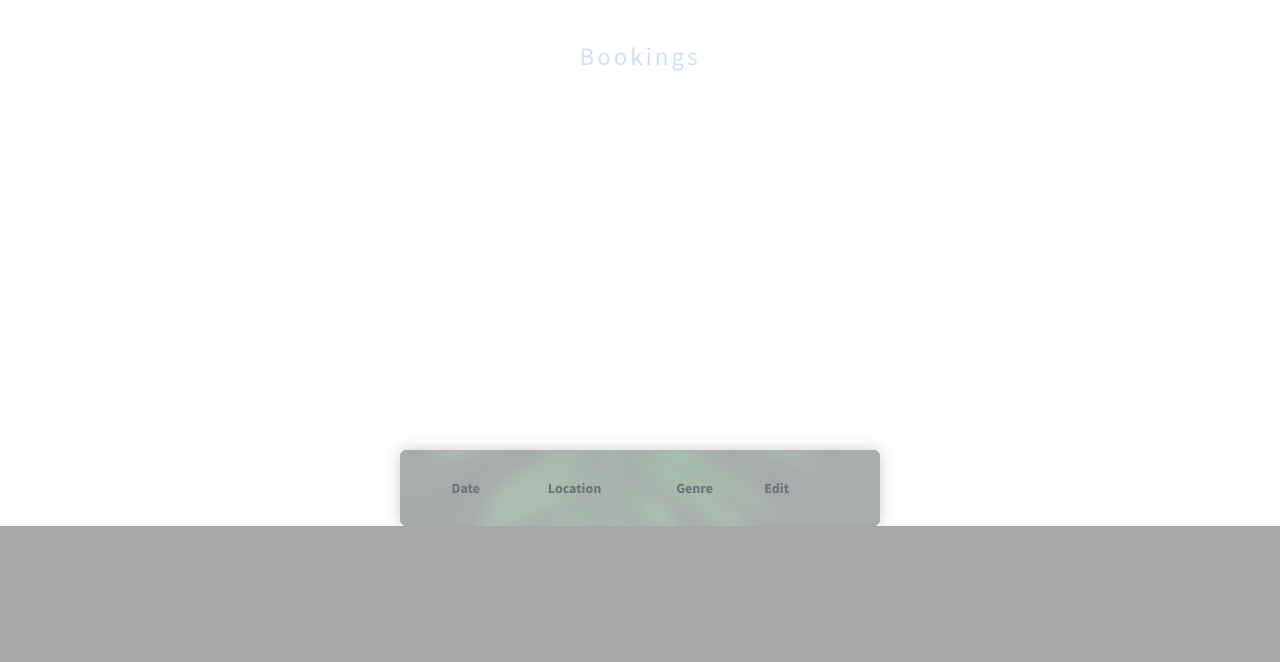
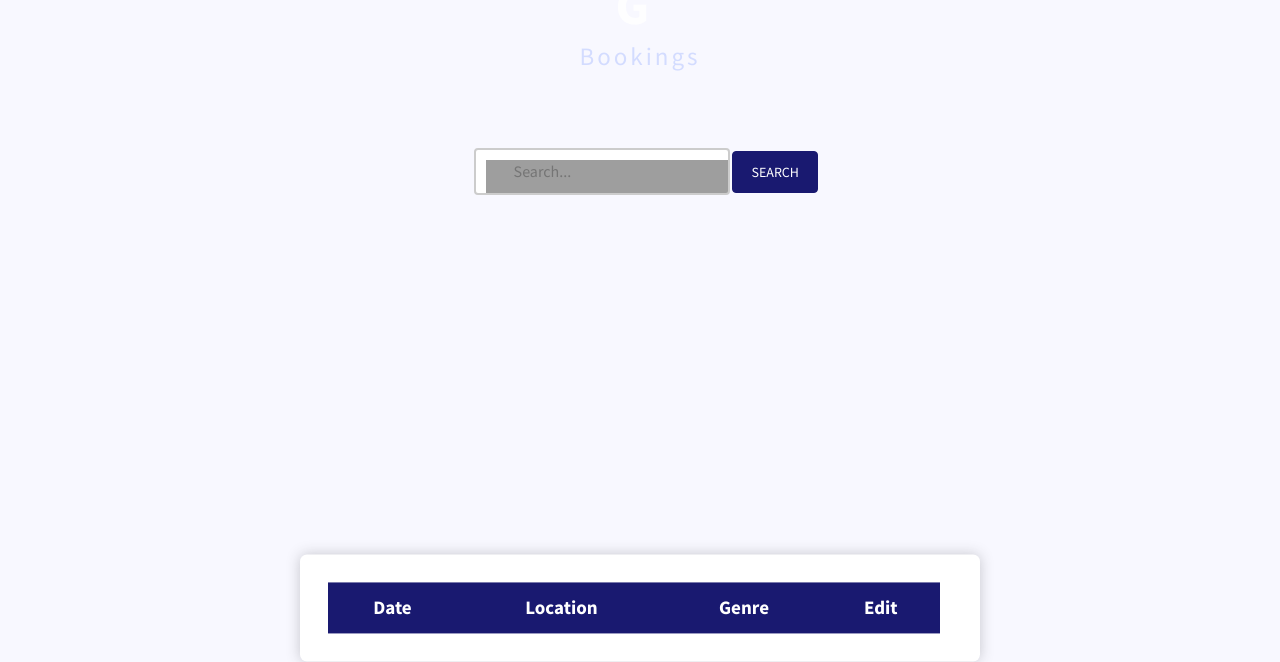
Before and after one commit to kirigokaranja/Photography, a PHP site: page /bookings.php in a window 1280 px wide. Shown: the part 552-1214 px from the top of the page. Before the commit the page ends 1078 px from the top, so only its background shows below. Run offline with PHP 8.4, Linux system fonts and the light colour scheme; a user stored in the database is signed in; data comes from the database, SQL or seed files in the repository; tables that the repository leaves empty or names only in its code hold one stand-in row (values such as "Sample post"); lists and menus that the app fills with data are empty; some libraries are stand-ins or nearby versions; grey boxes are pictures that could not be loaded.

Commit message:
booking changes made

```diff
--- a/book_action.php
+++ b/book_action.php
@@ -13,15 +13,15 @@ $photographer = $_POST["photographer"];
 $genre = $_POST["genre"];
 $description = $_POST["description"];
 $custid = $_POST["custid"];
+$ph = explode(" ",$photographer);
 
-$s = "SELECT * FROM photographer WHERE name = '$photographer'";
+$s = "SELECT * FROM photographer WHERE firstName = '$ph[0]'";
 global $db;
 $res = $db->query($s) or trigger_error($db->error."[$s]");
 
 
 while($row = mysqli_fetch_array($res)) {
     $photid = $row['photoID'];
-
     $sql = "INSERT INTO `book`( `custID`, `event`, `date`, `location`, `description`, `photoID`) VALUES ('$custid', '$genre','$date', '$location', '$description','$photid')";
     global $db;
     $result = $db->query($sql) or trigger_error($db->error . "[$sql]");
@@ -71,7 +71,7 @@ while($row = mysqli_fetch_array($res)) {
             swal({title: "Error", text: "An Error Ocurred!", type: "error", timer: 1500, showConfirmButton: false});
             setTimeout(function () {
                 location.href = "book.php"
-            }, 1000);
+            }, 1000000);
         </script>
         <?php
 
--- a/book_edit.php
+++ b/book_edit.php
@@ -13,9 +13,9 @@ $photographer = $_POST["photographer"];
 $genre = $_POST["genre"];
 $description = $_POST["description"];
 $bookid = $_POST["bookid"];
+$ph = explode(" ",$photographer);
 
-
-$s = "SELECT * FROM photographer WHERE name = '$photographer'";
+$s = "SELECT * FROM photographer WHERE firstName = '$ph[0]'";
 global $db;
 $res = $db->query($s) or trigger_error($db->error."[$s]");
 
--- a/bookings.php
+++ b/bookings.php
@@ -51,11 +51,8 @@ while ($row = mysqli_fetch_array($res)) {
     $sname = $row['surname'];
 
     $custid = $row['custID'];
+    ?>
 
-    $sql = "SELECT * FROM book WHERE custID = '$custid'";
-    global $db;
-    $result = $db->query($sql) or trigger_error($db->error . "[$sql]");
-    ?>
     <section class="hero" role="banner">
 
         <!-- banner text -->
@@ -68,13 +65,7 @@ while ($row = mysqli_fetch_array($res)) {
                         <li><a href="notifications.php">Notifications</a></li>
                         <li><a href="personal.php">Personal Details</a></li>
                         <li><a href="gallery.php">Gallery</a></li>
-                        <div class="dropdown">
                         <li><a href="bookings.php">Bookings</a></li>
-                            <div class="dropdown-content">
-                                <a href="">Notifications</a>
-                                <a href="personal.php">Personal Details</a>
-                            </div>
-                        </div>
                         <li><a href="logout.php" class="btn btn-large">Logout</a></li>
 
                     </ul>
@@ -91,6 +82,30 @@ while ($row = mysqli_fetch_array($res)) {
             </div>
         </div>
     </section>
+<br>
+
+    <form action="bookings.php" method="get">
+
+        <input class="search" type="text" name="search" placeholder="Search..."/>
+        <input type="submit" value="Search" class="ssubmit">
+    </form>
+    <?php
+
+    $sql = "SELECT * FROM book WHERE custID = '$custid' ORDER BY bookID DESC ";
+if (isset($_GET['search'])) {
+    $search = $_GET['search'];
+    $sql = "SELECT * FROM book WHERE  event LIKE '%$search%' OR date LIKE '%$search%' OR location LIKE '%$search%'";
+
+if ($search !=null){
+    ?>
+<br><br> <button class="viewall" onclick="window.location.href='bookings.php'">View All</button>
+    <?php
+}
+}
+    global $db;
+    $result = $db->query($sql) or trigger_error($db->error . "[$sql]");
+
+    ?>
     <div class="container1">
         <table >
             <tr class="heading">
@@ -106,27 +121,44 @@ while ($row = mysqli_fetch_array($res)) {
                 $photographer = $row['photoID'];
                 $genre = $row['event'];
                 $id = $row['bookID'];
-
+                $status = $row['status'];
+                $pend = "pending";
                 ?>
                 <tr>
                     <td><?php echo $date;?></td>
                     <td><?php echo $location;?></td>
                     <td><?php echo $genre;?></td>
                     <td>
+                        <?php
+                        if ($status == $pend){
+                            ?>
                             <form action="view_bookings.php" method="post">
                                 <input type="hidden" value="<?php echo $id;?>" name="id">
                                 <input type="hidden" value="<?php echo $photographer; ?>" name="photographer">
-                    <button type="submit" class="submit">View</button>
+                                <button type="submit" class="submit">Edit</button>
                             </form>
+                            <?php
+                        }else{
+                            ?>
+                            <form action="view_bookings.php" method="post">
+                                <input type="hidden" value="<?php echo $id;?>" name="id">
+                                <input type="hidden" value="<?php echo $photographer; ?>" name="photographer">
+                                <button type="submit" class="submit" style="background-color: midnightblue;border-color: midnightblue;color: white">View</button>
+                            </form>
+                            <?php
+                        }
+                        ?>
+
                     </td>
                 </tr>
             <?php }?>
-        <?php }?>
+
         </table>
+
     </div>
     <footer style="height: 30%; background-color: transparent;"></footer>
 
-
+<?php }?>
 
 
 
--- a/css/booking1.css
+++ b/css/booking1.css
@@ -1,56 +1,35 @@
 body{
-    background-image: url("");
+    background-color: ghostwhite;
 
 }
 .container1{
+    background-color: white;
     border-radius: 0.5em;
     box-shadow: 0 0 1em 0 rgba(51,51,51,0.25);
     display: block;
-    max-width: 480px;
+    max-width: 680px;
     overflow: hidden;
     -webkit-transform: translate(-50%, -50%);
     -ms-transform: translate(-50%, -50%);
     transform: translate(-50%, -50%);
     padding: 2em;
     position: absolute;
-    top: 130%;
+    top: 145%;
     left: 50%;
     z-index: 1;
     width: 98%;
 }
-.container1:before{
-    background: url('../larm.jpg') center no-repeat;
-    background-size: cover;
-    content: '';
-    -webkit-filter: blur(10px);
-    filter: blur(10px);
-    height: 100vh;
-    position: absolute;
-    top: 50%;
-    left: 50%;
-    z-index: -1;
-    -webkit-transform: translate(-50%, -50%);
-    -ms-transform: translate(-50%, -50%);
-    transform: translate(-50%, -50%);
-    width: 100vw;
-}
-.container1:after{
-    background: rgba(255,255,255,0.6);
-    content: '';
-    display: block;
-    height: 100%;
-    position: absolute;
-    top: 0;
-    left: 0;
-    z-index: -1;
-    width: 100%;
-}
+
 table{
-    width: 90%;
+    width: 98%;
     text-align: center;
+    font-size: 19px;
 }
 th{
     text-align: center;
+    background-color: midnightblue;
+    padding: 12px 8px;
+    color: white;
 }
 td{
     text-align: center;
@@ -112,3 +91,38 @@ form button.submit:hover {
     .sidenav {padding-top: 15px;}
     .sidenav a {font-size: 18px;}
 }
+.search{
+    width: 20%;
+    border: 2px solid #ccc;
+    border-radius: 4px;
+    font-size: 16px;
+    background-color: white;
+    background-image: url('../images/searchicon2.png');
+    background-position: 10px 10px;
+    background-repeat: no-repeat;
+    padding: 10px 18px 10px 38px;
+    -webkit-transition: width 0.4s ease-in-out;
+    transition: width 0.4s ease-in-out;
+    margin-left: 37%;
+}
+
+.ssubmit{
+    padding: 10px 18px 10px ;
+    text-align: center;
+    background-color: midnightblue;
+    color: white;
+    text-transform: uppercase;
+    border: 1px solid midnightblue;
+    border-radius: 4px;
+
+}
+.viewall{
+    padding: 10px 18px 10px ;
+    text-align: center;
+    background-color: midnightblue;
+    color: white;
+    text-transform: uppercase;
+    border: 1px solid midnightblue;
+    border-radius: 4px;
+    margin-left: 80%;
+}
```
Also changed, not shown: book.php (+16 -12 lines), edit_bookings.php (added, +85 -0 lines), view_bookings.php (+16 -14 lines). Lines whose indentation alone changed are shown as unchanged.
